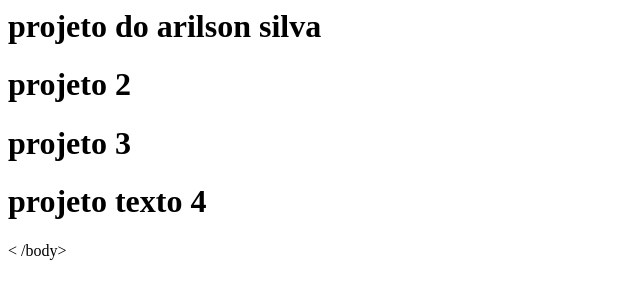
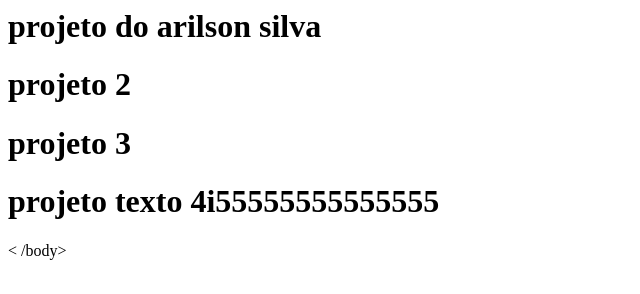
Before and after one commit to cidade-aprendizagem/curso-git, a plain HTML site: page index.html in a window 1280 px wide. Shown: the whole page, without its empty margins (0-640 px from the left). Drawn offline with Linux system fonts and the light colour scheme.

Commit message:
arrumando

```diff
--- a/index.html
+++ b/index.html
@@ -6,6 +6,6 @@
 			<h1>projeto 2</h1>
 
 		<h1>projeto 3</h1>
-		<h1>projeto texto 4</h1>
+		<h1>projeto texto 4i55555555555555</h1>
 <	/body>
 </html>
```
